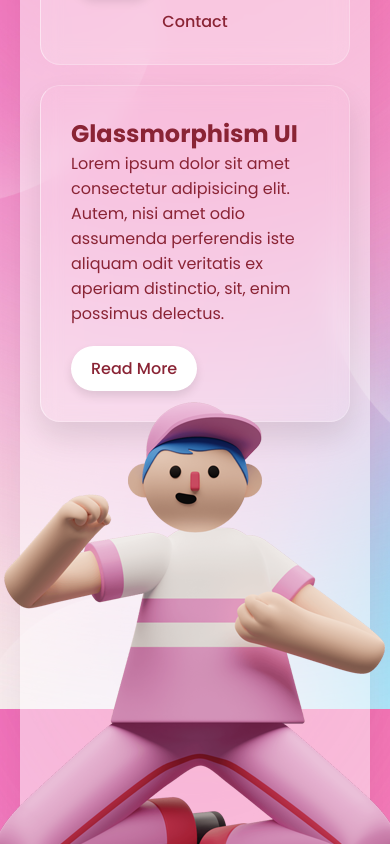
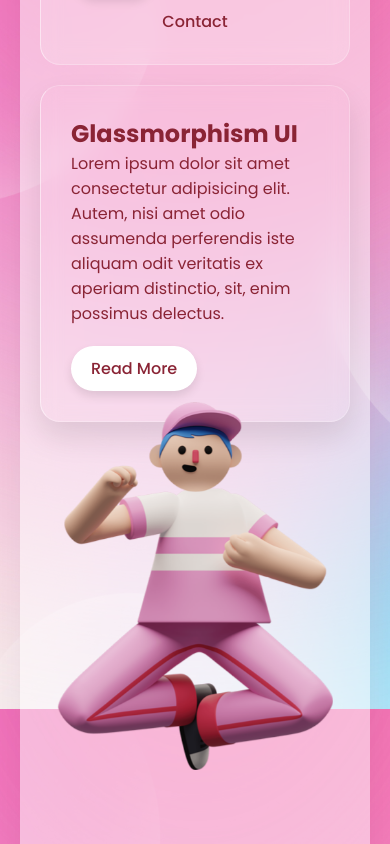
Before and after one commit to Erick-Pavani/Glassmorphism-Project-Cards, a plain HTML site: page index.html in a window 390 px wide. Shown: the part 135-979 px from the top of the page. Drawn offline with Linux system fonts and the light colour scheme.

Commit message:
Made character image fully responsive

```diff
--- a/styles.css
+++ b/styles.css
@@ -204,6 +204,14 @@ header ul li a.active
     }
 }
 
+@media (min-width: 993px) and (max-width: 1070px)
+{
+    .imgBX img
+    {
+        max-width: 325px!important;
+    }
+}
+
 @media (max-width: 992px)
 {
     section
@@ -254,7 +262,7 @@ header ul li a.active
         display: inline-block;
     }
 
-    .imgBx
+    .imgBX
     {
         margin-bottom: 50px;
     }
@@ -315,17 +323,12 @@ header ul li a.active
         font-size: 1em;
         color: #8a2435;
     }
-
-    .imgBx
-    {
-        max-width: 300px;
-    }
 }
 
 @media (max-width: 400px)
 {
-    .imgBx
+    .imgBX img
     {
-        max-width: 250px;
+        max-width: 275px;
     }
 }
```
